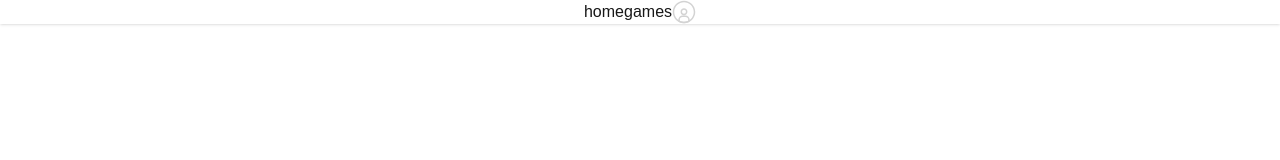
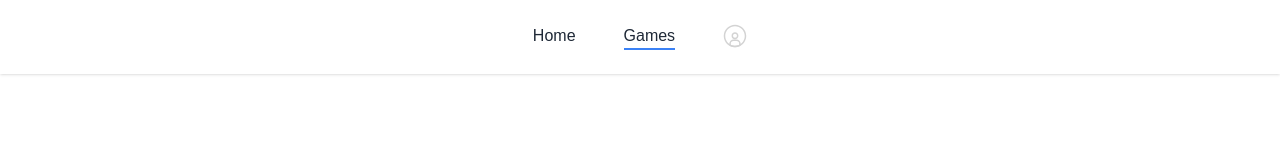
Before and after one commit to AtheeshRathnaweera/nextjs-handson-app, a Next.js app: page /games in a window 1280 px wide. Shown: the top 160 px of the page. Built offline with nearby package versions, Linux system fonts and the light colour scheme.

Commit message:
feat: update pages to fit page size

```diff
--- a/components/TopNavBar.tsx
+++ b/src/app/_components/TopNavBar.tsx
@@ -21,7 +21,10 @@ export default function TopNavBar() {
 
   return (
     <nav className="bg-white shadow dark:bg-gray-800">
-      <div className="container flex items-center justify-center p-6 mx-auto text-gray-600 capitalize dark:text-gray-300">
+      <div
+        className="container flex items-center justify-center mx-auto text-gray-600 capitalize dark:text-gray-300"
+        style={{ height: "var(--navbar-height)" }}
+      >
         <Link
           href="/"
           className={`border-b-2 text-gray-800 dark:text-gray-200 mx-1.5 sm:mx-6 ${
--- a/src/app/games/page.tsx
+++ b/src/app/games/page.tsx
@@ -5,7 +5,7 @@ import Link from "next/link";
 
 export default function Page() {
   return (
-    <div className="grid grid-rows-[20px_1fr_20px] items-center justify-items-center min-h-screen p-8 pb-20 gap-16 sm:p-20 font-[family-name:var(--font-geist-sans)]">
+    <div className="grid grid-rows-[20px_1fr_20px] items-center justify-items-center h-full p-8 pb-20 gap-16 sm:p-20 font-[family-name:var(--font-geist-sans)]">
       <main className="flex flex-col gap-8 row-start-2 items-center sm:items-start">
         <Link
           href="/games/rps"
--- a/src/app/layout.tsx
+++ b/src/app/layout.tsx
@@ -2,7 +2,7 @@
 import type { Metadata } from "next";
 import localFont from "next/font/local";
 import "./globals.css";
-import TopNavBar from "../../components/TopNavBar";
+import TopNavBar from "./_components/TopNavBar";
 
 const geistSans = localFont({
   src: "./fonts/GeistVF.woff",
@@ -30,8 +30,10 @@ export default function RootLayout({
       <body
         className={`${geistSans.variable} ${geistMono.variable} antialiased`}
       >
-        <TopNavBar/>
-        {children}
+        <TopNavBar />
+        <main className="flex flex-col main-content">
+          {children}
+        </main>
       </body>
     </html>
   );
--- a/src/app/page.tsx
+++ b/src/app/page.tsx
@@ -4,8 +4,8 @@ import Image from "next/image";
 
 export default function Home() {
   return (
-    <div className="grid grid-rows-[20px_1fr_20px] items-center justify-items-center min-h-screen p-8 pb-20 gap-16 sm:p-20 font-[family-name:var(--font-geist-sans)]">
-      <main className="flex flex-col gap-8 row-start-2 items-center sm:items-start">
+    <div className="grid grid-rows-[20px_1fr_20px] items-center justify-items-center h-full p-8 pb-20 gap-16 sm:p-20 font-[family-name:var(--font-geist-sans)]">
+      <main className="flex flex-col gap-8 row-start-2 items-center sm:items-start ">
         <Image
           className="dark:invert"
           src="/next.svg"
```
